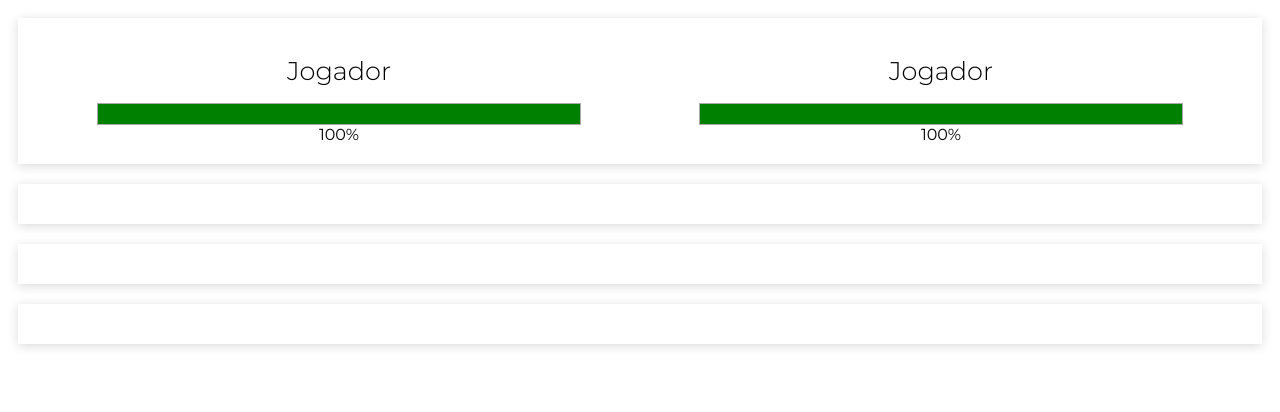
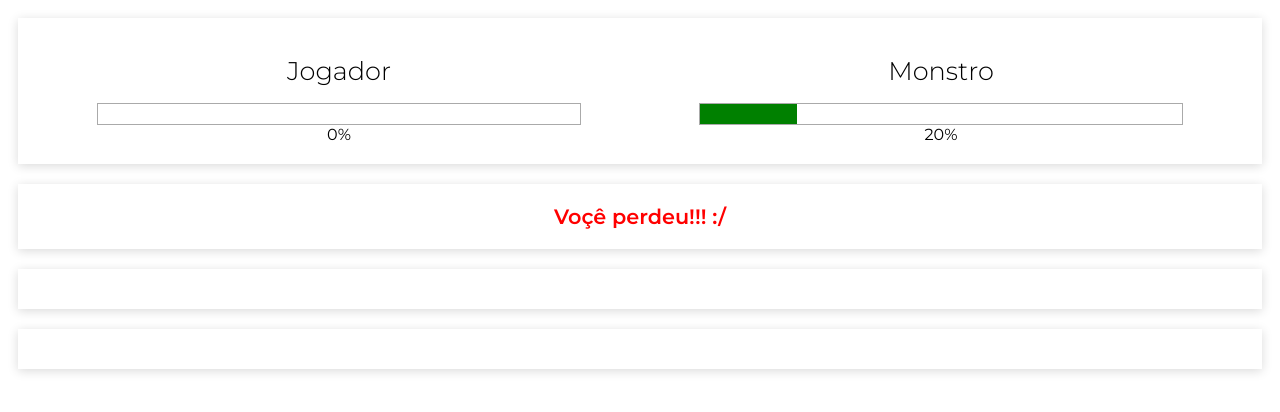
Before and after one commit to hervesson/MatadorDeMonstros, a plain HTML site: page index.html in a window 1280 px wide. Drawn offline with nearby package versions, Linux system fonts and the light colour scheme.

Commit message:
Mostrando o resultado

```diff
--- a/app.js
+++ b/app.js
@@ -1,8 +1,8 @@
 new Vue({
     el: '#app',
     data: {
-        playerLife: 100,
-        monsterLife: 100
+        playerLife: 0,
+        monsterLife: 20
     },
     computed: {
         hasResult() {
--- a/index.html
+++ b/index.html
@@ -22,7 +22,7 @@
                 <div>{{ playerLife }}%</div>
             </div>
             <div class="score">
-                <h1>Jogador</h1>
+                <h1>Monstro</h1>
                 <div class="life-bar">
                     <div class="life"
                     :class="{danger: monsterLife < 20}"
@@ -31,7 +31,10 @@
                 <div>{{ monsterLife }}%</div>
             </div>
         </div>
-        <div class="panel result"></div>
+        <div v-if="hasResult" class="panel result">
+            <div v-if="monsterLife == 0" class="win">Voçê ganhou!!! :)</div>
+            <div v-else class="lose">Voçê perdeu!!! :/</div>
+        </div>
         <div class="panel buttons"></div>
         <div class="panel logs"></div>
     </div>
--- a/style.css
+++ b/style.css
@@ -51,3 +51,20 @@ html {
 .life-bar .life.danger {
     background-color: red;
 }
+
+/* Área do resultado */
+
+.result {
+    display: flex;
+    justify-content: center;
+    font-size: 1.3rem;
+    font-weight: 600;
+}
+
+.result .win {
+    color: green;
+}
+
+.result .lose {
+    color: red
+}
```
